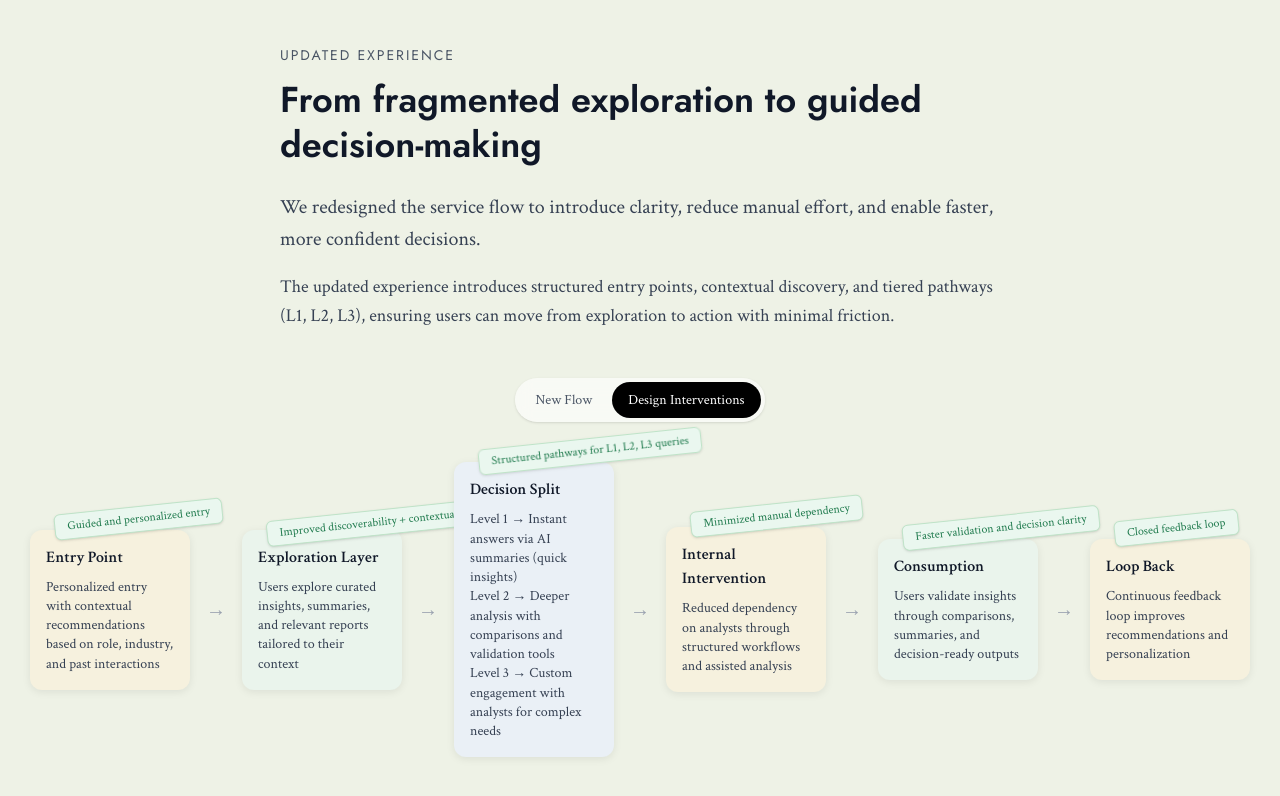
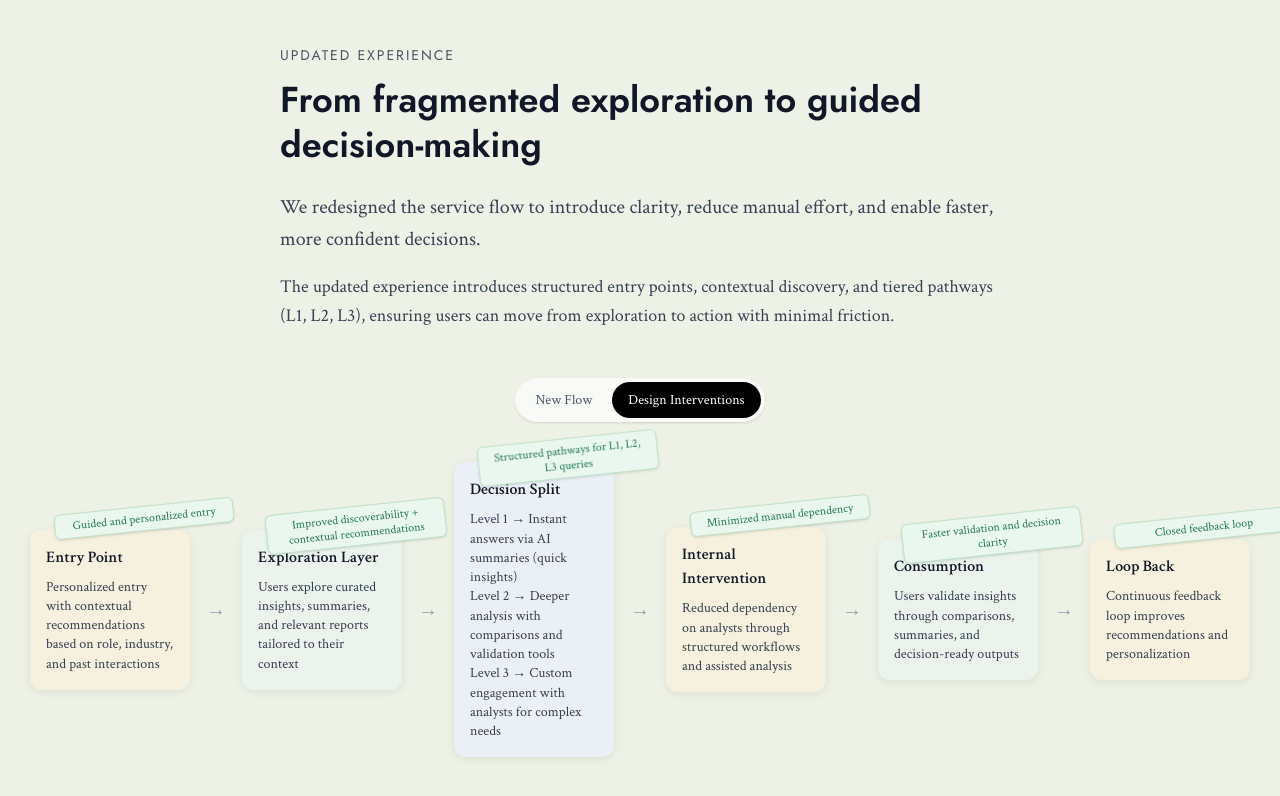
Before and after one commit to uxsneha26/zinnov-case-study, a Next.js app: page / in a window 1280 px wide. Both pictures are taken after a click on the button "Design Interventions". Shown: the part 6538-7334 px from the top of the page. Built offline with nearby package versions, Linux system fonts and the light colour scheme.

Commit message:
Service Flow Final Tweak

```diff
--- a/app/page.tsx
+++ b/app/page.tsx
@@ -878,7 +878,7 @@ export default function Home() {
         initial={{ opacity: 0, y: 8 }}
         animate={{ opacity: 1, y: 0 }}
         transition={{ duration: 0.3 }}
-        className="absolute -top-6 left-6 rotate-[-6deg] bg-[#EAF7EF] border border-[#BFE3C8] text-[#1F7A4D] text-xs px-3 py-1 rounded-md shadow-sm whitespace-nowrap"
+        className="absolute -top-6 left-6 min-w-[180px] rotate-[-6deg] bg-[#EAF7EF] border border-[#BFE3C8] text-[#1F7A4D] text-xs px-3 py-1 rounded-md shadow-sm whitespace-normal break-words text-center leading-tight"
       >
         {note}
       </motion.div>
@@ -1259,7 +1259,7 @@ export default function Home() {
         viewport={{ once: true }}
         className="w-full py-16 md:py-20 px-6 md:px-10"
       >
-        <div className="max-w-3xl mx-auto text-left">
+        <div className="max-w-3xl mx-auto text-">
           <p
             className={`${headingFont.className} text-sm tracking-[0.14em] uppercase text-gray-600 mb-3`}
           >
```
